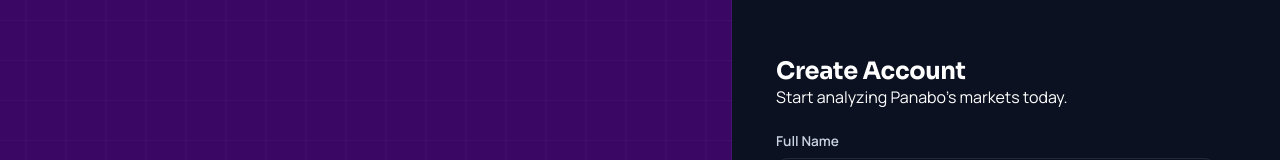
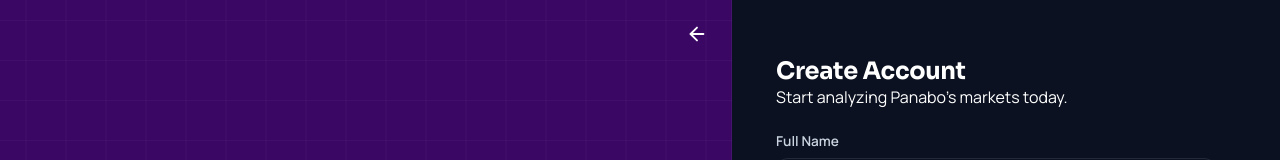
Before and after one commit to CrlRmenn1/market-scope, a React (Vite) app in the folder marketscope-frontend/: page / in a window 1280 px wide. Shown: the top 160 px of the page. Built offline with nearby package versions, Linux system fonts and the light colour scheme; no server answers.

Commit message:
Show hero-side back button on registration screen state

```diff
--- a/marketscope-frontend/src/AuthPages.jsx
+++ b/marketscope-frontend/src/AuthPages.jsx
@@ -413,7 +413,7 @@ export default function AuthPages({ onLoginSuccess, onAdminLoginSuccess, initial
   return (
     <div className={`auth-container ${currentView === 'login' ? 'view-login' : 'view-landing'}`}>
       <div className="mobile-auth-hero">
-        {currentView === 'register' && (
+        {currentView !== 'login' && (
           <button className="hero-side-back-btn" onClick={() => setCurrentView('landing')} aria-label="Back to landing">
             <svg viewBox="0 0 24 24" fill="none" stroke="currentColor" strokeWidth="2" strokeLinecap="round" strokeLinejoin="round">
               <line x1="19" y1="12" x2="5" y2="12"></line>
@@ -429,7 +429,7 @@ export default function AuthPages({ onLoginSuccess, onAdminLoginSuccess, initial
       </div>
 
       <div className="auth-hero">
-        {currentView === 'register' && (
+        {currentView !== 'login' && (
           <button className="hero-side-back-btn" onClick={() => setCurrentView('landing')} aria-label="Back to landing">
             <svg viewBox="0 0 24 24" fill="none" stroke="currentColor" strokeWidth="2" strokeLinecap="round" strokeLinejoin="round">
               <line x1="19" y1="12" x2="5" y2="12"></line>
```
